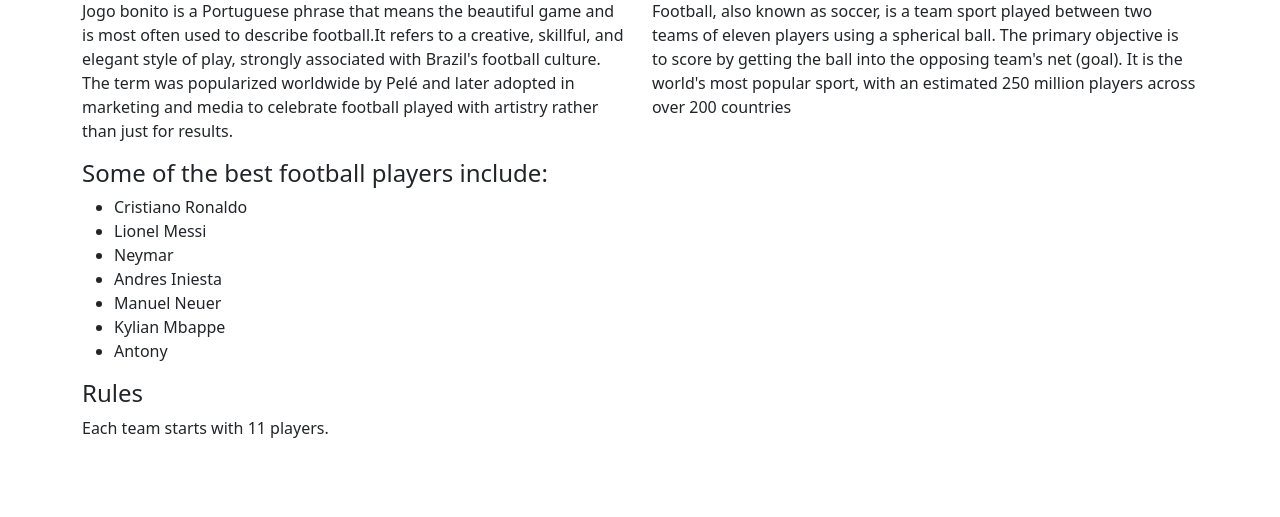
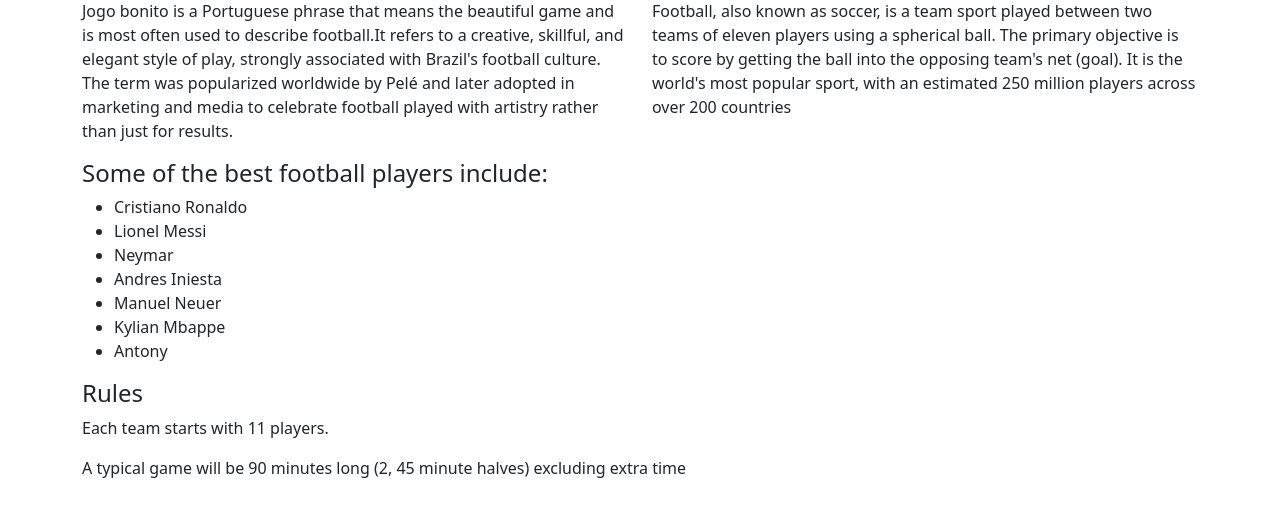
Before and after one commit to DayoTitiloye-code/Jogo-Bonito, a plain HTML site: page index.html in a window 1280 px wide. Shown: the part 133-650 px from the top of the page. Drawn offline with nearby package versions, Linux system fonts and the light colour scheme.

Commit message:
Rules update

```diff
--- a/index.html
+++ b/index.html
@@ -40,6 +40,7 @@
     <div>
       <h4>Rules</h4>
       <p>Each team starts with 11 players.</p>
+      <p>A typical game will be 90 minutes long (2, 45 minute halves) excluding extra time</p>
     </div>
   </div>
     <script src="https://cdn.jsdelivr.net/npm/bootstrap@5.3.3/dist/js/bootstrap.bundle.min.js"></script>
```
